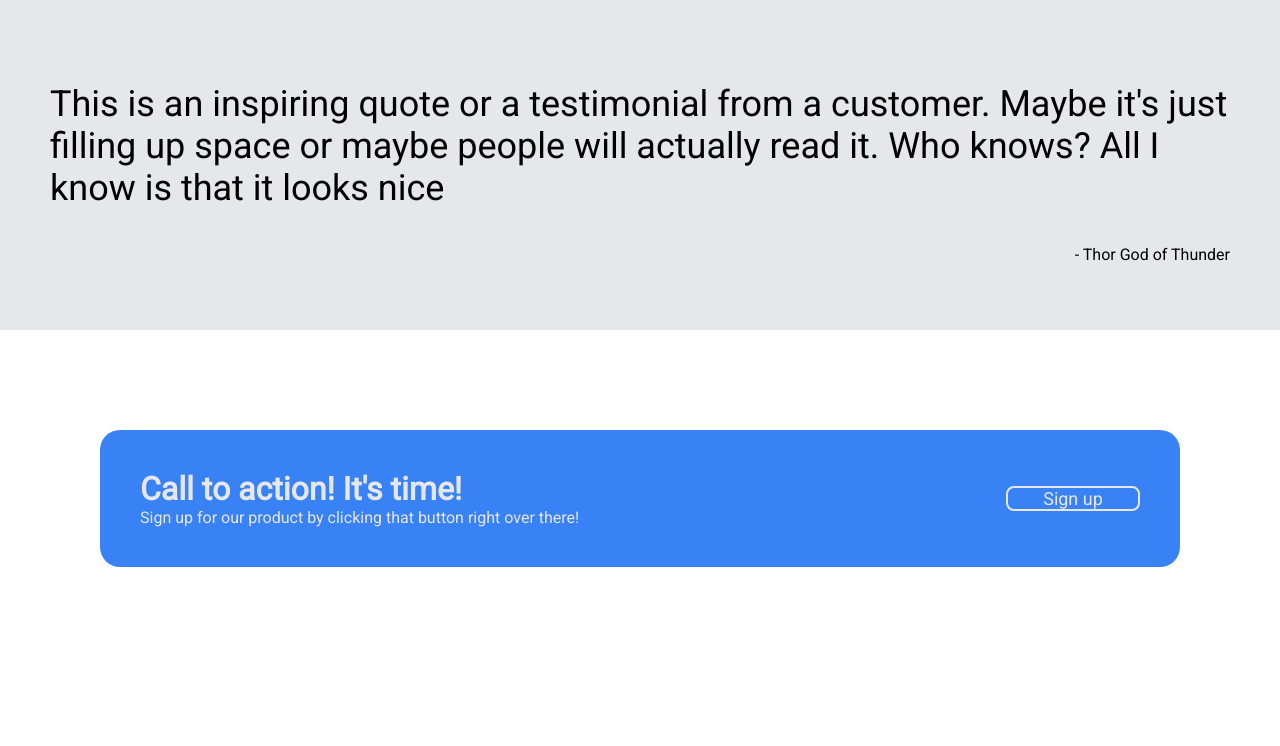
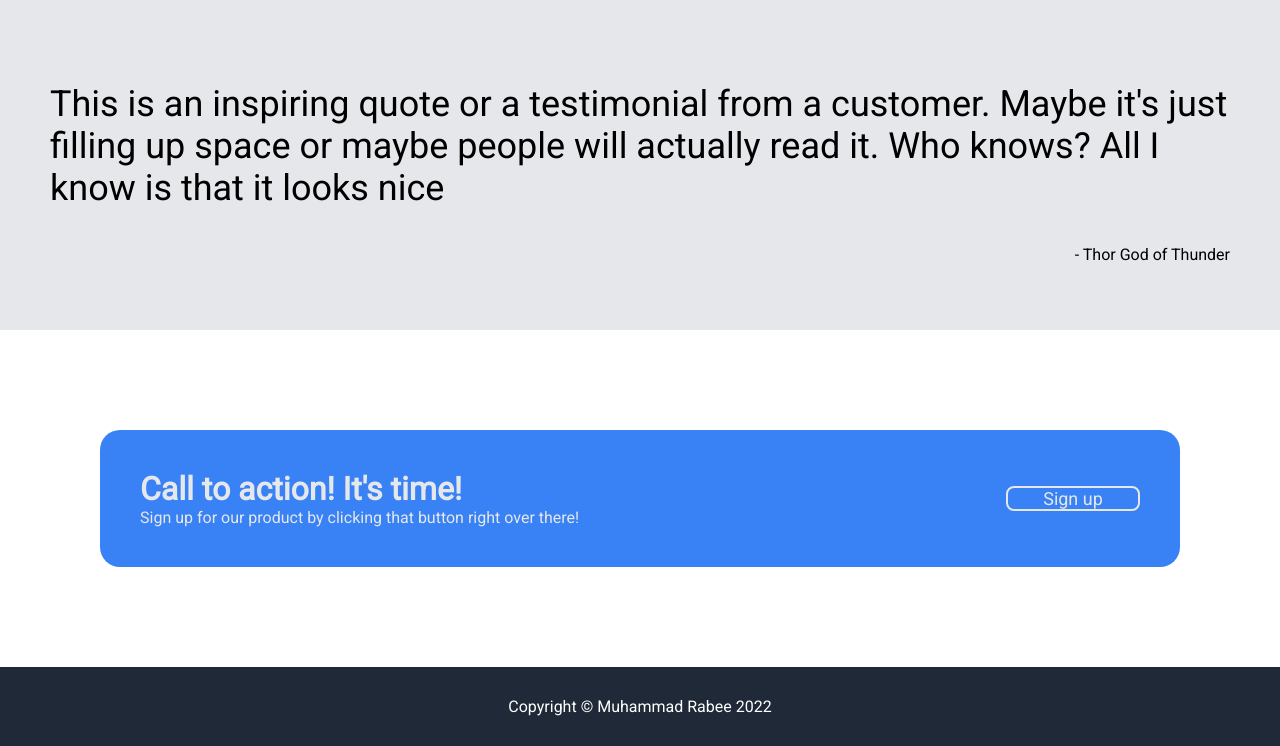
Before and after one commit to rabee-m/landing-page, a plain HTML site: page index.html in a window 1280 px wide. Shown: the part 809-1555 px from the top of the page. Before the commit the page ends 1476 px from the top, so only its background shows below. Drawn offline with Linux system fonts and the light colour scheme.

Commit message:
add footer

```diff
--- a/index.html
+++ b/index.html
@@ -66,6 +66,9 @@
         </div>
         <div class="alert-button">Sign up</div>
     </div>
+    <div class="footer">
+        <div class="copyright-text">Copyright © Muhammad Rabee 2022</div>
+    </div>
     </div>
 </div>
 </body>
--- a/styles.css
+++ b/styles.css
@@ -148,3 +148,13 @@ body {
     color: #e5e7eb;
     margin: 40px;
 }
+
+.footer {
+    display: flex;
+    flex: 1;
+    background-color: #1F2937;
+    align-items: center;
+    justify-content: center;
+    padding: 30px;
+    color: white
+}
```
